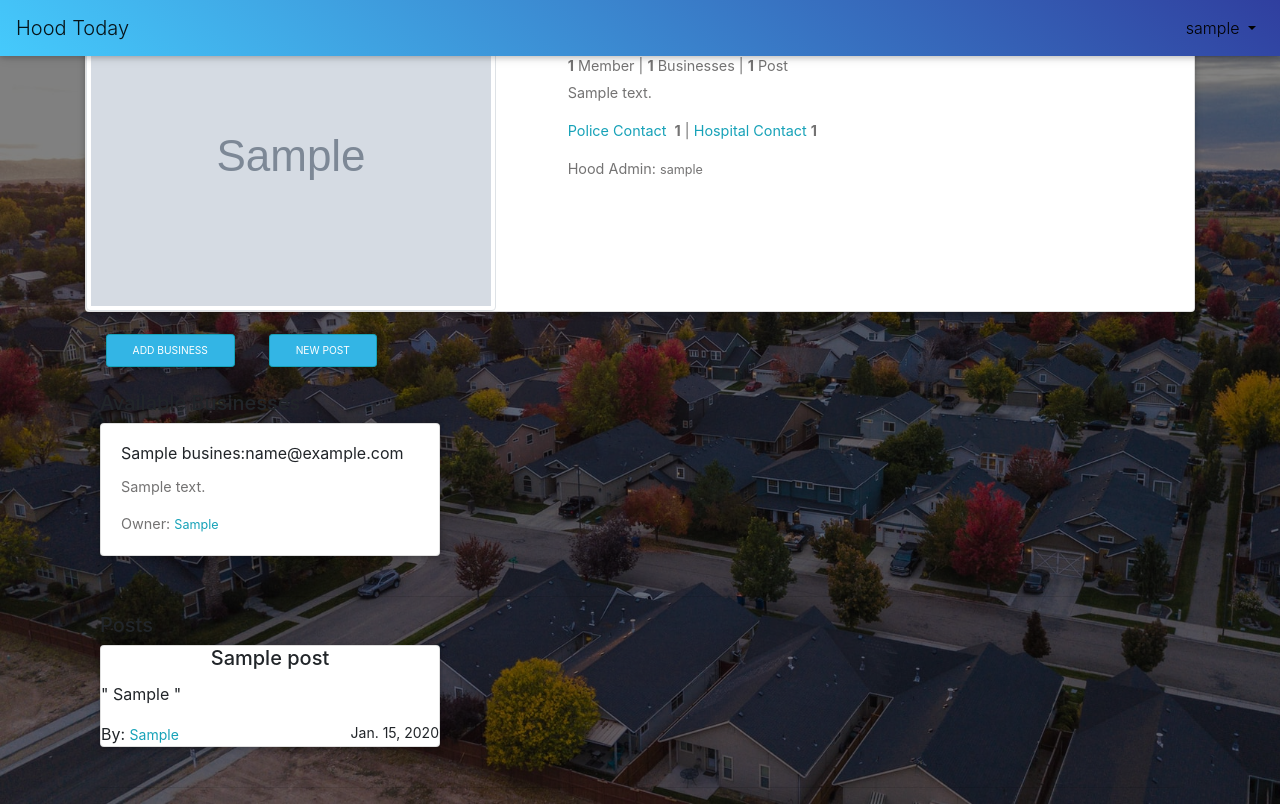
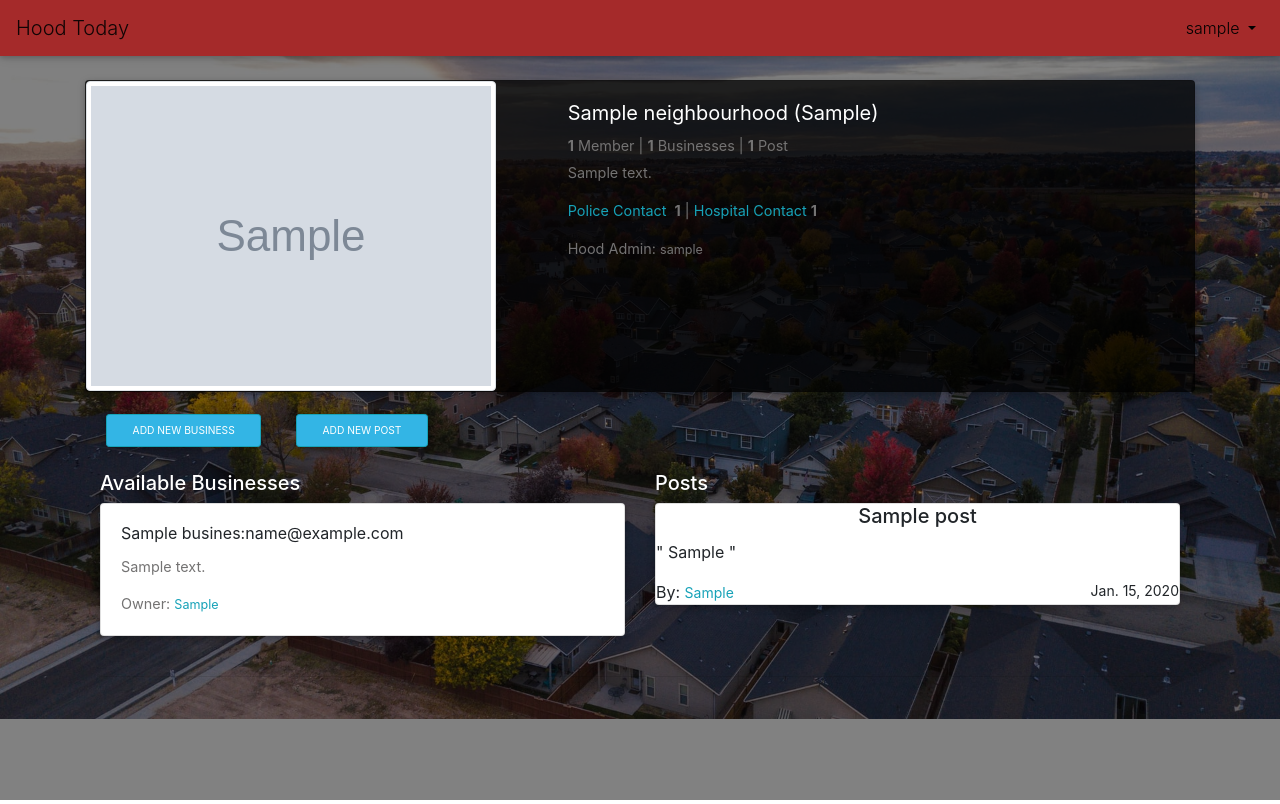
Before and after one commit to Tajeu2001/hood, a Django app: page /single_hood/1 in a window 1280 px wide. Run offline with Django 3.2, Linux system fonts and the light colour scheme; a user stored in the database is signed in; tables that the repository leaves empty hold one stand-in row (values such as "Sample post"); grey boxes marked "Sample" are stand-in pictures; some libraries are stand-ins or nearby versions.

Commit message:
Change the layout of the single_hood

```diff
--- a/hood_app/static/css/styles.css
+++ b/hood_app/static/css/styles.css
@@ -8,5 +8,32 @@ body {
 
 .add {
   margin-top: 5rem;
+  margin-left: 30%;
 
 }
+
+.index-hood {
+  background-color: rgba(0, 0, 0, 0.76);
+  color: white;
+  margin-top: 3rem;
+}
+
+.hood-form {
+  background-color: rgba(0, 0, 0, 0.712);
+  color:rgb(253, 243, 224);
+  padding: 10px;
+
+}
+
+.newhood {
+  margin-top: 5rem;
+  color:white
+}
+
+.hood-info {
+  background-color: rgba(0, 0, 0, 0.76);
+  color: white;
+  margin-top: 5rem;
+  font-size: 20px;
+
+}
--- a/hood_app/templates/navbar.html
+++ b/hood_app/templates/navbar.html
@@ -1,4 +1,4 @@
-<nav class="mb-1 navbar navbar-expand-lg navbar-light  blue-gradient fixed-top" style="color:red;">
+<nav class="mb-1 navbar navbar-expand-lg navbar-light  fixed-top" style="background-color:brown;">
   <a class="navbar-brand header" href="{% url 'index' %}">Hood Today</a>
 <button class="navbar-toggler" type="button" data-toggle="collapse" data-target="#navbarSupportedContent-333"
 aria-controls="navbarSupportedContent-333" aria-expanded="false" aria-label="Toggle navigation">
--- a/hood_app/templates/single_hood.html
+++ b/hood_app/templates/single_hood.html
@@ -5,7 +5,7 @@
   <div class="container">
     <div class="row">
       <div class="col-md-12">
-        <div class="card mb-3">
+        <div class="card hood-info mb-3">
           <div class="row no-gutters">
             <div class="col-md-5">
               <img src="{{ hood.neighbourhood_logo.url }}" class="img-thumbnail" alt="">
@@ -34,18 +34,17 @@
     <div class="container hoode">
       <div class="row">
         <div class="col-md-12">
-          <a href="" class="btn btn-sm btn-info mb-4 mr-4" data-toggle="modal" data-target="#Business">Add
+          <a href="" class="btn btn-sm btn-info mb-4 mr-4" data-toggle="modal" data-target="#Business">Add New
             Business</a>
-          <a class="btn btn-sm btn-info mb-4" href="{% url 'post' hood.id %}">New Post</a>
+          <a class="btn btn-sm btn-info mb-4" href="{% url 'post' hood.id %}">Add New Post</a>
           {% if hood.admin == user.profile %}
           {% endif %}
+          <div class="row two-sections">
+          <div class="col-md-6">
+          <h5 class="D-block mx-auto tt" style="color:white;">Available Businesses</h5>
+            {% for busines in business %}
 
-          <h5 class="D-block mx-auto tt">Available Businesses</h5>
-
-          <div class="row">
-            {% for busines in business %}
-            <div class="col-md-4">
-              <div class="card mb-4">
+              <div class="card business mb-4">
                 <div class="card-body">
                   <h6 class="card-title">{{busines.name}}:<span>{{busines.email}}</span>
                   </h6>
@@ -53,17 +52,18 @@
                   <p class="card-text">Owner: <small class="text-info">
                       {{ busines.user.user.username|title }}</small></p>
                 </div>
-              </div>
+
             </div>
             {% endfor %}
           </div>
           <hr>
-          <h5 class="D-block mx-auto tt">Posts</h5>
-          <div class="row">
+          <div class="col-md-6 ">
+            <h5 class="D-block mx-auto tt" style="color:white;">Posts</h5>
+
               {% for post in posts %}
-            <div class="col-md-4">
-              <div class="card mb-4 hpost">
 
+
+              <div class= "card post">
                   <div class="panel-header">
                     <h5 class="card-title text-center">{{post.title}}</h5>
                   </div>
@@ -71,13 +71,18 @@
                     <p class="card-text">" {{post.post}} "
                     </p>
                     <p class="card-text">By: <small class="text-info">
-                      {{ post.user.user.username|title }}</small> <small style="float:right">{{post.date|date}}</small>
+                        {{ post.user.user.username|title }}</small> <small
+                        style="float:right">{{post.date|date}}</small>
                     </p>
                   </div>
+
+                </div>
+              {% endfor %}
+
           </div>
         </div>
-            {% endfor %}
-          </div>
+
+
         <hr>
         <div class="modal fade" id="Business" tabindex="-1" role="dialog" aria-labelledby="exampleModalCenterTitle"
           aria-hidden="true">
@@ -94,8 +99,7 @@
                   {% csrf_token%}
                   {{form|crispy}}
                   <button type="submit" class="btn btn-md btn-info">Add</button>
-                    <button type="button" class="btn btn-md btn-outline-danger " data-dismiss="modal"
-                      style="float:right">
+                  <button type="button" class="btn btn-md btn-outline-danger " data-dismiss="modal" style="float:right">
                     Exit
                   </button>
                 </form>
```
Also changed, not shown: hood_app/templates/index.html (+6 -9 lines), hood_app/templates/newhood.html (+4 -8 lines). Lines whose indentation alone changed are shown as unchanged.
